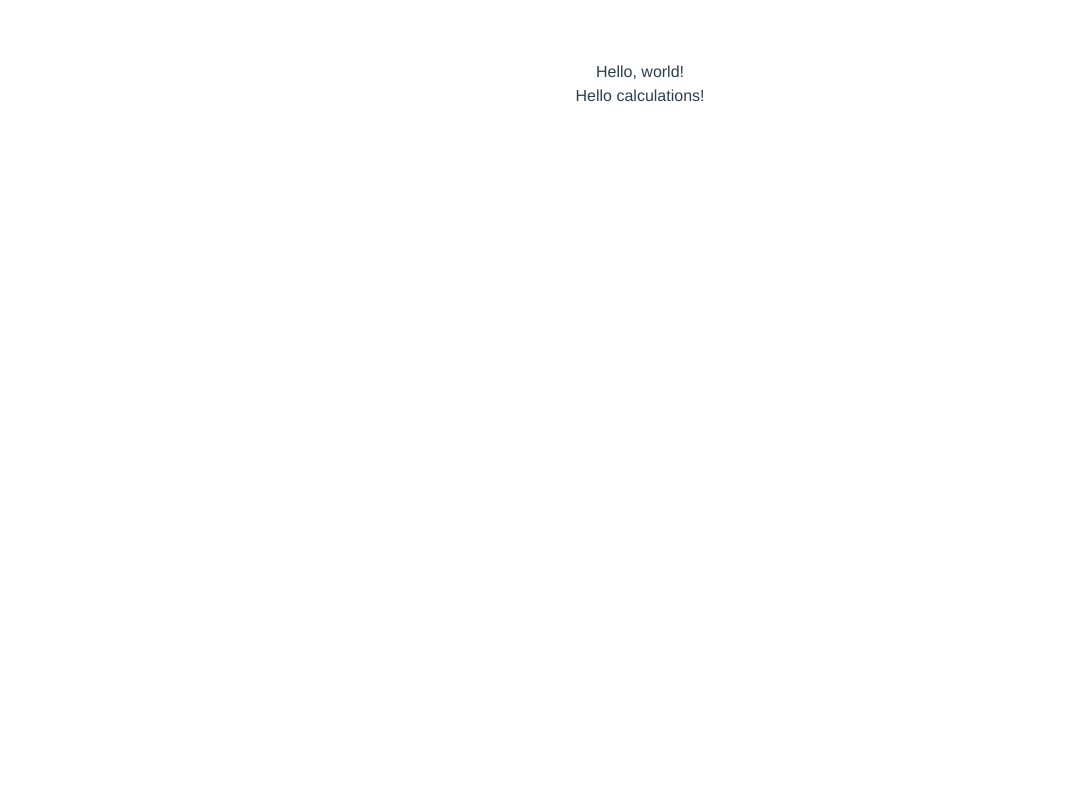
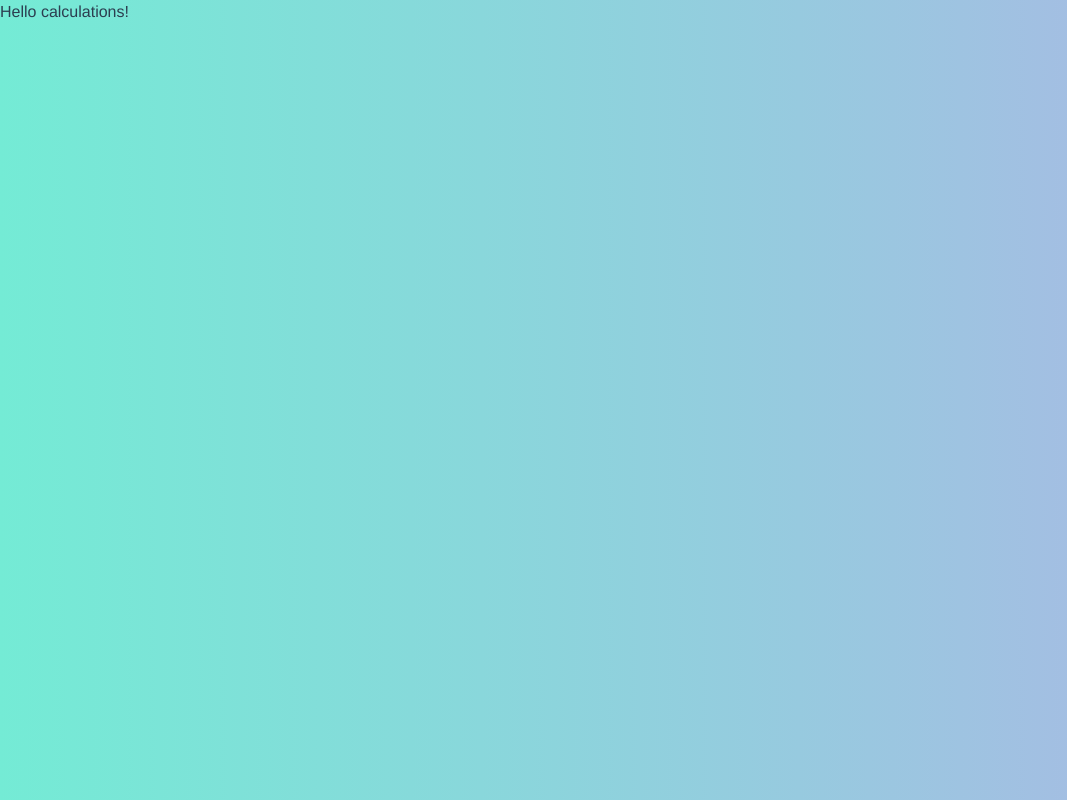
Before and after one commit to TibixDev/WaterPal, a Vue app: page / in a window 1280 px wide. Shown: the whole page, without its empty margins (0-1067 px from the left). Built offline with nearby package versions, Linux system fonts and the light colour scheme.

Commit message:
[🚰] Background color change to gradient

```diff
--- a/src/App.vue
+++ b/src/App.vue
@@ -3,7 +3,6 @@ import Home from "./views/Home.vue";
 </script>
 
 <template>
-    <h1>Hello, world!</h1>
     <Home></Home>
 </template>
 
@@ -12,8 +11,11 @@ import Home from "./views/Home.vue";
   font-family: Avenir, Helvetica, Arial, sans-serif;
   -webkit-font-smoothing: antialiased;
   -moz-osx-font-smoothing: grayscale;
-  text-align: center;
   color: #2c3e50;
-  margin-top: 60px;
+}
+body {
+background: #74ebd5; /* fallback for old browsers */
+background: -webkit-linear-gradient(to right, #74ebd5, #acb6e5); /* Chrome 10-25, Safari 5.1-6 */
+background: linear-gradient(to right, #74ebd5, #acb6e5);
 }
 </style>
```
